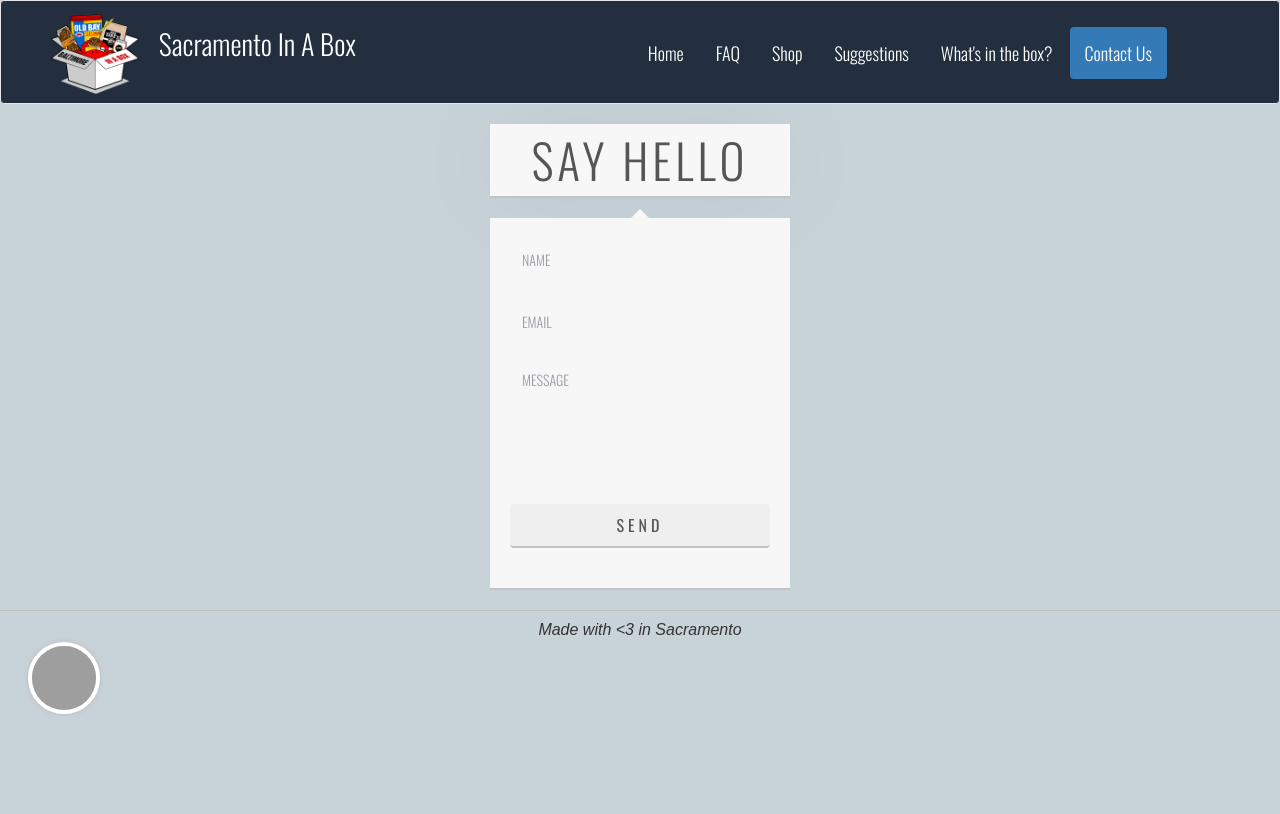
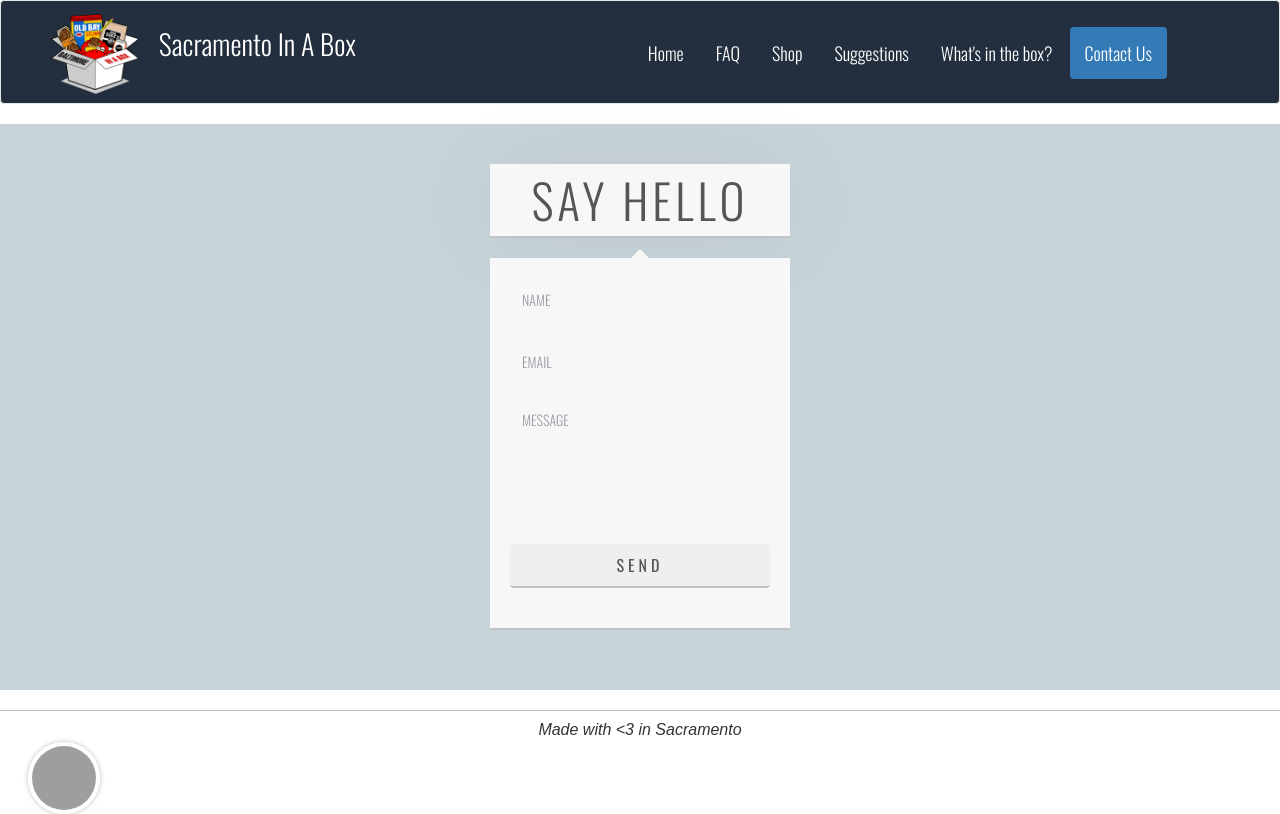
Before and after one commit to DavidJDJ/sacramento, a PHP site: page /database/application/views/contact.php in a window 1280 px wide. Before the commit the page ends 714 px from the top, so only its background shows below. Run offline with PHP 8.4, Linux system fonts and the light colour scheme; some libraries are stand-ins or nearby versions; grey boxes are pictures that could not be loaded.

Commit message:
all views working properly, colors all fixed, preloader implemented

```diff
--- a/application/views/FAQ.php
+++ b/application/views/FAQ.php
@@ -31,7 +31,7 @@
 body {
   font-family: 'Open Sans';
   font-size: 1.5em;
-  background: #eee;
+  background-color: white !important;
 }
 
 .content {
--- a/application/views/contact.php
+++ b/application/views/contact.php
@@ -47,7 +47,7 @@
   display: none;
 }
 body {
-  background-color: #e3e3e3;
+  background-color: white !important;
   color: #555555;
   font-family: 'Oswald', sans-serif;
   font-weight: 300;
@@ -55,6 +55,11 @@ body {
 }
 body * {
   outline: none !important;
+}
+#contact_form_bg{
+  padding: 40px;
+  background-color: #C8D2D9;
+
 }
 header h1 {
   text-transform: uppercase;
@@ -121,6 +126,7 @@ button#send {
     <?php include 'header.php'; ?>
     <div id="preloader"><div id="spinner"></div></div>
 
+     <div id="contact_form_bg">
       <header>
   <h1>SAY HELLO</h1>
 </header>
@@ -145,6 +151,7 @@ button#send {
     <button id="send" name="send" class="btn btn-block">send</button>
   </form>
 </section>
+  </div>
   <!--Libraries and Plugins-->
          <script src="../assets/index/js/libs/jquery-1.11.2.min.js"></script>
         <script src="../assets/index/js/libs/jquery.easing.1.3.js"></script>
--- a/application/views/footer.php
+++ b/application/views/footer.php
@@ -8,7 +8,7 @@
       padding: 8px;
        border-top: 1px solid silver;
        padding-bottom: 14px;
-       height: 75px; /* .push must be the same height as .footer */
+       height: 75px;
     }
     #footer_text{
       font-size: 16px;
--- a/application/views/index.php
+++ b/application/views/index.php
@@ -29,7 +29,7 @@
 
 <style>
 body {
-    background-color: #232F3E;
+    background-color: white !important;
 }
 </style>
   </head>
--- a/application/views/shop.php
+++ b/application/views/shop.php
@@ -26,7 +26,7 @@
     <style type="text/css">
      body
      {
-       background-color: #C8D2D9;
+       background-color: white !important;
      }
      .product_images {
          width: 250px;
--- a/application/views/suggestions.php
+++ b/application/views/suggestions.php
@@ -49,6 +49,12 @@
 
 });
     </script>
+  <!-- Background color correction -->
+    <style>
+    body{
+      background-color: white !important;
+    }
+    </style>
     <!--[if IE]>
       <script src="http://html5shiv.googlecode.com/svn/trunk/html5.js"></script>
     <![endif]-->
--- a/assets/plug_in/suggestion/css/demo.css
+++ b/assets/plug_in/suggestion/css/demo.css
@@ -46,7 +46,7 @@ a:hover, a:focus {
 
 .content h2 {
 	margin: 0 0 2em;
-	opacity: 0.1;
+	opacity: 0.4;
 }
 
 .content p {
```
Also changed, not shown: application/views/order_confirmation.php (added, +59 -0 lines), application/views/header.php (line endings or trailing spaces).
